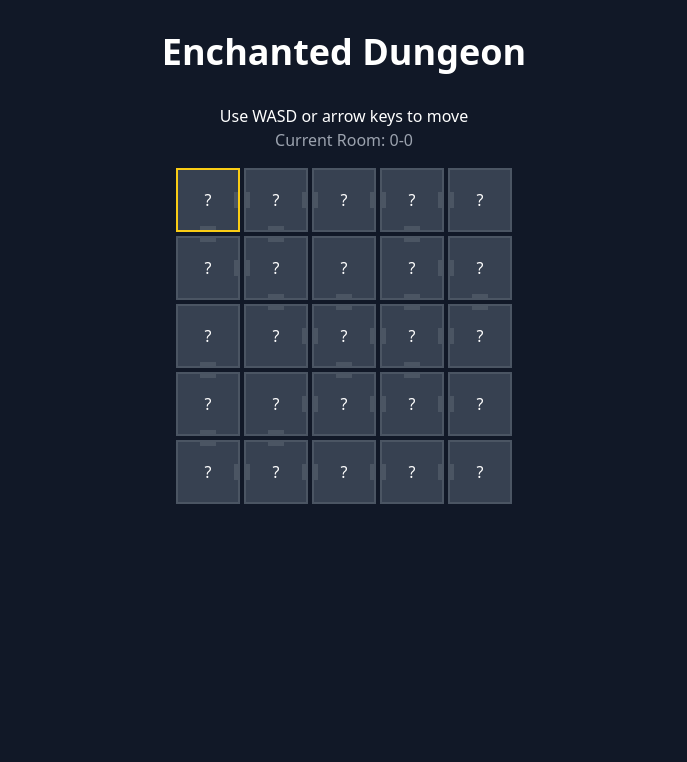
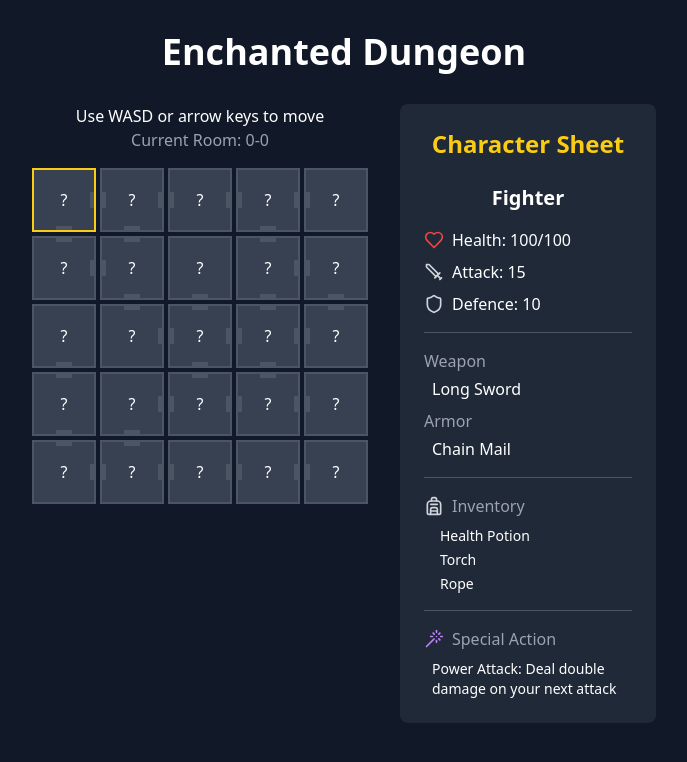
Before and after one commit to FilipStenbeck/enchanted-dungeon-odyssey, a React (Vite) app: page / in a window 1280 px wide. Shown: the top 762 px of the page, without its empty margins (296-983 px from the left). Built offline with nearby package versions, Linux system fonts and the light colour scheme.

Commit message:
Add character sheet feature
Implement a character sheet next to the dungeon map that displays the character's class (wizard, fighter, or thief), health, attack, defense, weapon, armor, inventory, and special action.
[skip gpt_engineer]

```diff
--- /dev/null
+++ b/src/components/CharacterSheet.tsx
@@ -0,0 +1,72 @@
+import React from 'react';
+import { Character } from '../types/character';
+import { Shield, Sword, Heart, Backpack, Wand } from 'lucide-react';
+
+interface CharacterSheetProps {
+  character: Character;
+}
+
+const CharacterSheet = ({ character }: CharacterSheetProps) => {
+  return (
+    <div className="bg-gray-800 p-6 rounded-lg text-white w-64 space-y-4">
+      <h2 className="text-2xl font-bold text-center mb-6 text-yellow-400">
+        Character Sheet
+      </h2>
+
+      <div className="space-y-2">
+        <div className="text-xl font-semibold text-center capitalize mb-4">
+          {character.class}
+        </div>
+
+        <div className="flex items-center gap-2">
+          <Heart className="text-red-500" size={20} />
+          <div>Health: {character.health}/{character.maxHealth}</div>
+        </div>
+
+        <div className="flex items-center gap-2">
+          <Sword className="text-gray-300" size={20} />
+          <div>Attack: {character.attack}</div>
+        </div>
+
+        <div className="flex items-center gap-2">
+          <Shield className="text-gray-300" size={20} />
+          <div>Defence: {character.defence}</div>
+        </div>
+      </div>
+
+      <div className="space-y-2 pt-4 border-t border-gray-600">
+        <div>
+          <div className="text-gray-400 mb-1">Weapon</div>
+          <div className="pl-2">{character.weapon}</div>
+        </div>
+
+        <div>
+          <div className="text-gray-400 mb-1">Armor</div>
+          <div className="pl-2">{character.armor}</div>
+        </div>
+      </div>
+
+      <div className="space-y-2 pt-4 border-t border-gray-600">
+        <div className="flex items-center gap-2">
+          <Backpack className="text-gray-300" size={20} />
+          <div className="text-gray-400">Inventory</div>
+        </div>
+        <ul className="pl-4 space-y-1">
+          {character.inventory.map((item, index) => (
+            <li key={index} className="text-sm">{item}</li>
+          ))}
+        </ul>
+      </div>
+
+      <div className="pt-4 border-t border-gray-600">
+        <div className="flex items-center gap-2 mb-2">
+          <Wand className="text-purple-400" size={20} />
+          <div className="text-gray-400">Special Action</div>
+        </div>
+        <div className="pl-2 text-sm">{character.specialAction}</div>
+      </div>
+    </div>
+  );
+};
+
+export default CharacterSheet;
--- a/src/pages/Index.tsx
+++ b/src/pages/Index.tsx
@@ -4,6 +4,8 @@ import { Dungeon, Room } from "../types/game";
 import { useToast } from "@/components/ui/use-toast";
 import RoomEncounter from "@/components/RoomEncounter";
 import { Encounter } from "@/types/encounters";
+import CharacterSheet from "@/components/CharacterSheet";
+import { Character } from "@/types/character";
 
 const generateEncounter = (room: Room): Encounter => {
   switch (room.type) {
@@ -91,6 +93,19 @@ const Index = () => {
   const [currentEncounter, setCurrentEncounter] = useState<Encounter | null>(null);
   const { toast } = useToast();
 
+  // Initialize character state
+  const [character] = useState<Character>({
+    class: 'fighter',
+    health: 100,
+    maxHealth: 100,
+    attack: 15,
+    defence: 10,
+    weapon: 'Long Sword',
+    armor: 'Chain Mail',
+    inventory: ['Health Potion', 'Torch', 'Rope'],
+    specialAction: 'Power Attack: Deal double damage on your next attack'
+  });
+
   useEffect(() => {
     const newDungeon = generateDungeon(5, 5);
     setDungeon(newDungeon);
@@ -162,7 +177,8 @@ const Index = () => {
     <div className="min-h-screen bg-gray-900 text-white p-8">
       <h1 className="text-4xl font-bold mb-8 text-center">Enchanted Dungeon</h1>
 
-      <div className="grid place-items-center">
+      <div className="flex justify-center gap-8">
+        <div>
           <div className="mb-4 text-center">
             <p>Use WASD or arrow keys to move</p>
             <p className="text-gray-400">Current Room: {dungeon.currentRoom}</p>
@@ -214,6 +230,9 @@ const Index = () => {
           </div>
         </div>
 
+        <CharacterSheet character={character} />
+      </div>
+
       <RoomEncounter
         encounter={currentEncounter}
         isOpen={currentEncounter !== null}
--- /dev/null
+++ b/src/types/character.ts
@@ -0,0 +1,13 @@
+export type CharacterClass = 'wizard' | 'fighter' | 'thief';
+
+export interface Character {
+  class: CharacterClass;
+  health: number;
+  maxHealth: number;
+  attack: number;
+  defence: number;
+  weapon: string;
+  armor: string;
+  inventory: string[];
+  specialAction: string;
+}
```
Lines whose indentation alone changed are shown as unchanged.
